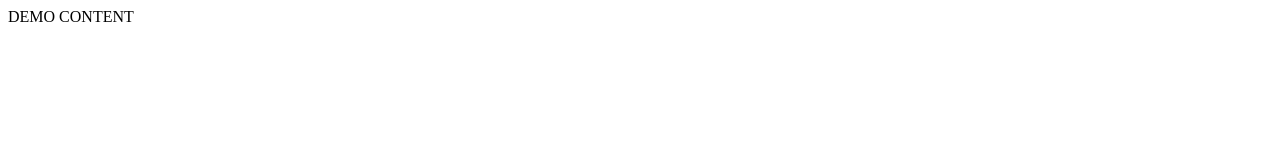
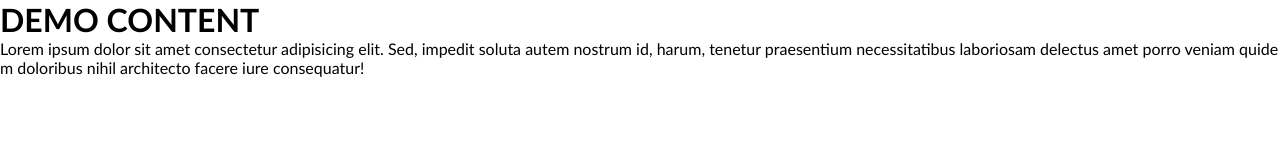
Before and after one commit to AugisKo/Front-end-28bit-node, a website: page index.html in a window 1280 px wide. Drawn offline with Linux system fonts and the light colour scheme.

Commit message:
NPM config

```diff
--- /dev/null
+++ b/css/main.css
@@ -0,0 +1,9 @@
+body,
+body * {
+    margin: 0;
+    padding: 0;
+    vertical-align: top;
+    box-sizing: border-box;
+    font-family: 'Gill Sans', 'Gill Sans MT', Calibri, 'Trebuchet MS', sans-serif;
+    word-break: break-all;
+}
--- a/index.html
+++ b/index.html
@@ -4,9 +4,14 @@
     <meta charset="UTF-8">
     <meta http-equiv="X-UA-Compatible" content="IE=edge">
     <meta name="viewport" content="width=DEMO CONTENT, initial-scale=1.0">
+    <link rel="stylesheet" href="./css/main.css">
     <title>Demo</title>
 </head>
 <body>
-    DEMO CONTENT
+    <h1>DEMO CONTENT</h1>
+    <p> Lorem ipsum dolor sit amet consectetur adipisicing elit. Sed, impedit soluta autem nostrum id, harum, tenetur praesentium necessitatibus laboriosam delectus amet porro veniam quidem doloribus nihil architecto facere iure consequatur!
+
+    </p>
+    <script src=./js/demo.js defer> </script>
 </body>
 </html>
--- a/package.json
+++ b/package.json
@@ -4,6 +4,7 @@
   "description": "",
   "main": "index.js",
   "scripts": {
+    "dev": "live-server --port=3000",
     "test": "echo \"Error: no test specified\" && exit 1"
   },
   "repository": {
```
Also changed, not shown: js/demo.js (renamed from demo.js), js/index.js (renamed from index.js).
